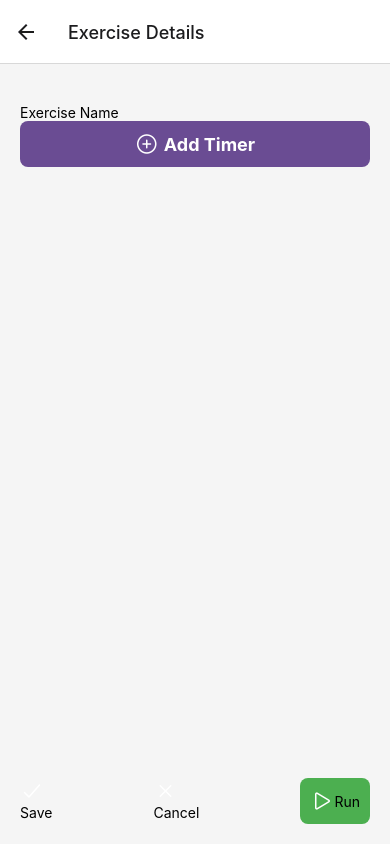
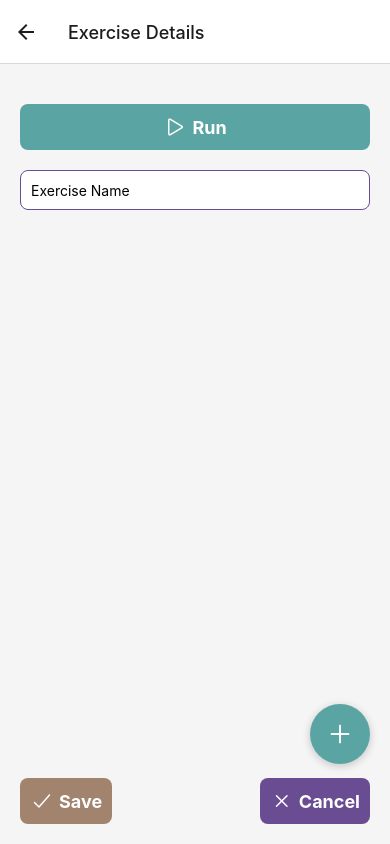
Before and after one commit to orlavy1976/YogaTimer3, a React Native app: screen /ExerciseDetails in a window 390 px wide. Built offline with nearby package versions, Linux system fonts and the light colour scheme.

Commit message:
exercise details touchups

```diff
--- a/components/ExerciseDetails.js
+++ b/components/ExerciseDetails.js
@@ -25,7 +25,6 @@ const ExerciseDetails = ({ route, navigation }) => {
       setTimers(updatedExercise.timers);
     }
   }, [state.exercises, exerciseId]);
-
 
   useEffect(() => {
     if (running) {
@@ -126,21 +125,30 @@ const ExerciseDetails = ({ route, navigation }) => {
   return (
     <View style={styles.container}>
       <Text style={styles.header}>{exercise.name}</Text>
+      <TouchableOpacity style={styles.runButton} onPress={running ? stopExercise : startExercise} disabled={!timers.length}>
+        {!running ?
+          <>
+            <Icon name="play-outline" size={24} color="#fff" />
+            <Text style={styles.buttonText}>Run</Text>
+          </> :
+          <>
+            <Icon name="stop-outline" size={24} color="#fff" />
+            <Text style={styles.buttonText}>Stop</Text>
+          </>
+        }
+
+      </TouchableOpacity>
       <TextInput
         style={styles.input}
         value={name}
-        onChangeText={setName}
+        onChangeText={(text) => {
+          setName(text);
+          const updatedExercise = { ...exercise, name: text };
+          dispatch({ type: 'EDIT_EXERCISE', payload: updatedExercise });
+        }}
         placeholder="Exercise Name"
         editable={!running}
       />
-      <TouchableOpacity
-        style={styles.addButton}
-        onPress={() => !running && navigation.navigate('TimerDetails', { exerciseId: exerciseId || new Date().toISOString() })}
-        disabled={running}
-      >
-        <Icon name="add-circle-outline" size={24} color="#fff" />
-        <Text style={styles.addButtonText}>Add Timer</Text>
-      </TouchableOpacity>
       <FlatList
         data={timers}
         keyExtractor={(item) => item.id}
@@ -171,8 +179,16 @@ const ExerciseDetails = ({ route, navigation }) => {
           </View>
         )}
       />
+      <View style={styles.addButton}>
+        <TouchableOpacity
+          onPress={() => !running && navigation.navigate('TimerDetails', { exerciseId: exerciseId || new Date().toISOString() })}
+          disabled={running}
+        >
+          <Icon name="add" style={styles.addButtonIcon} />
+        </TouchableOpacity>
+      </View>
       <View style={styles.buttonContainer}>
-        {!running ? (
+        {!running && !exerciseId && (
           <>
             <TouchableOpacity style={styles.saveButton} onPress={saveExercise}>
               <Icon name="checkmark-outline" size={24} color="#fff" />
@@ -182,20 +198,10 @@ const ExerciseDetails = ({ route, navigation }) => {
               <Icon name="close-outline" size={24} color="#fff" />
               <Text style={styles.buttonText}>Cancel</Text>
             </TouchableOpacity>
-            <TouchableOpacity style={styles.runButton} onPress={startExercise}>
-              <Icon name="play-outline" size={24} color="#fff" />
-              <Text style={styles.buttonText}>Run</Text>
-            </TouchableOpacity>
-          </>
-        ) : (
-          <>
-            <TouchableOpacity style={styles.stopButton} onPress={stopExercise}>
-              <Icon name="stop-outline" size={24} color="#fff" />
-              <Text style={styles.buttonText}>Stop</Text>
-            </TouchableOpacity>
           </>
         )}
       </View>
+
     </View>
   );
 };
--- a/components/ExerciseDetailsStyles.js
+++ b/components/ExerciseDetailsStyles.js
@@ -1,6 +1,7 @@
 import { StyleSheet } from 'react-native';
 
 export const styles = StyleSheet.create({
+  // existing styles
   container: {
     flex: 1,
     backgroundColor: '#f5f5f5',
@@ -13,20 +14,34 @@ export const styles = StyleSheet.create({
     marginBottom: 20,
     textAlign: 'center',
   },
+  input: {
+    height: 40,
+    borderColor: '#6a4c93',
+    borderWidth: 1,
+    borderRadius: 8,
+    padding: 10,
+    marginBottom: 20,
+    backgroundColor: '#fff',
+  },
   addButton: {
-    flexDirection: 'row',
+    position: 'absolute',
+    right: 20,
+    bottom: 80,
+    backgroundColor: '#5ba4a4',
+    borderRadius: 30, // making it round
+    width: 60, // equal width and height to make it circular
+    height: 60, // equal width and height to make it circular
     alignItems: 'center',
     justifyContent: 'center',
-    backgroundColor: '#6a4c93',
-    padding: 10,
-    borderRadius: 8,
-    marginBottom: 20,
+    elevation: 5, // shadow for android
+    shadowColor: '#000', // shadow for iOS
+    shadowOffset: { width: 0, height: 2 }, // shadow for iOS
+    shadowOpacity: 0.2, // shadow for iOS
+    shadowRadius: 8, // shadow for iOS
   },
-  addButtonText: {
+  addButtonIcon: {
+    fontSize: 30,
     color: '#fff',
-    fontSize: 18,
-    fontWeight: 'bold',
-    marginLeft: 5,
   },
   timerItem: {
     backgroundColor: '#fff',
@@ -58,9 +73,10 @@ export const styles = StyleSheet.create({
     flexDirection: 'row',
     alignItems: 'center',
     justifyContent: 'center',
-    backgroundColor: '#4caf50',
+    backgroundColor: '#5ba4a4',
     padding: 10,
     borderRadius: 8,
+    marginBottom: 20,
   },
   stopButton: {
     flexDirection: 'row',
@@ -78,5 +94,27 @@ export const styles = StyleSheet.create({
   disabled: {
     opacity: 0.5,
   },
-
+  saveButton: {
+    flexDirection: 'row',
+    alignItems: 'center',
+    justifyContent: 'center',
+    backgroundColor: '#a2836e', // soft brown color
+    padding: 10,
+    borderRadius: 8,
+    marginRight: 10,
+  },
+  cancelButton: {
+    flexDirection: 'row',
+    alignItems: 'center',
+    justifyContent: 'center',
+    backgroundColor: '#6a4c93', // purple color
+    padding: 10,
+    borderRadius: 8,
+  },
+  buttonText: {
+    color: '#fff',
+    fontSize: 18,
+    fontWeight: 'bold',
+    marginLeft: 5,
+  },
 });
```
